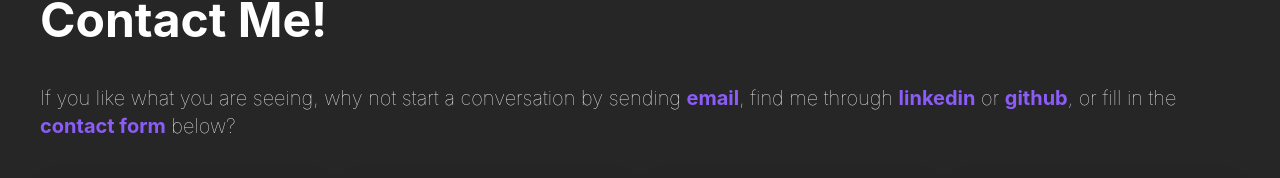
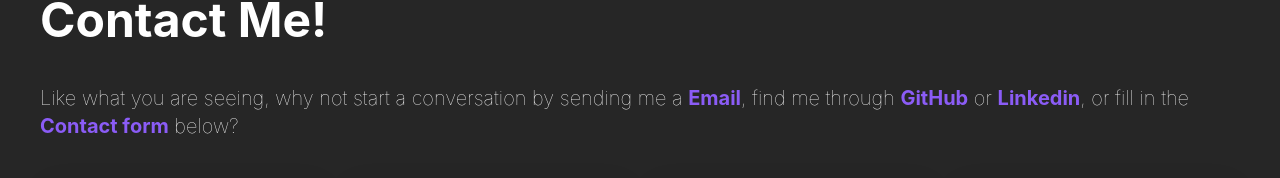
Before and after one commit to jethro-dev/personal-website, a Next.js app: page / in a window 1280 px wide. Shown: the part 3781-3959 px from the top of the page. Built offline with nearby package versions, Linux system fonts and the light colour scheme.

Commit message:
refactor label

```diff
--- a/components/Contact.tsx
+++ b/components/Contact.tsx
@@ -20,11 +20,11 @@
           Contact Me!
         </h1>
         <p className="text-lg lg:text-xl font-thin mb-5 lg:mb-10">
-          If you like what you are seeing, why not start a conversation by
-          sending <b className="text-violet-500 font-bold">email</b>, find me
-          through <b className="text-violet-500 font-bold">linkedin</b> or{" "}
-          <b className="text-violet-500 font-bold">github</b>, or fill in the{" "}
-          <b className="text-violet-500 font-bold">contact form</b> below?
+          Like what you are seeing, why not start a conversation by sending me a{" "}
+          <b className="text-violet-500 font-bold">Email</b>, find me through{" "}
+          <b className="text-violet-500 font-bold">GitHub</b> or{" "}
+          <b className="text-violet-500 font-bold">Linkedin</b>, or fill in the{" "}
+          <b className="text-violet-500 font-bold">Contact form</b> below?
         </p>
         <div className="flex gap-2 md:gap-4 mb-5 lg:mb-10">
           <a
--- a/components/Header.tsx
+++ b/components/Header.tsx
@@ -36,7 +36,7 @@
       // remember current page location to use in the next move
       setLastScrollY(window.scrollY);
     }
-  }, []);
+  }, [lastScrollY]);
 
   useEffect(() => {
     if (typeof window !== "undefined") {
```
